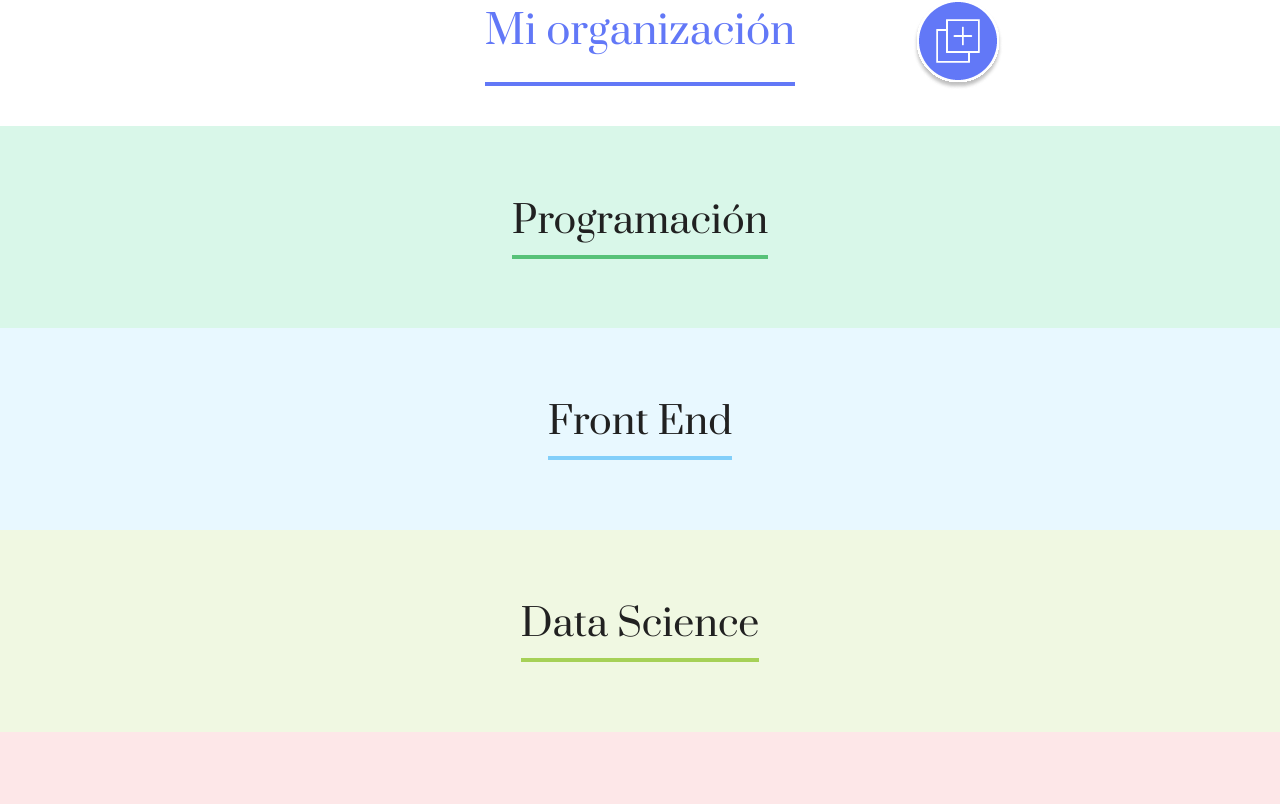
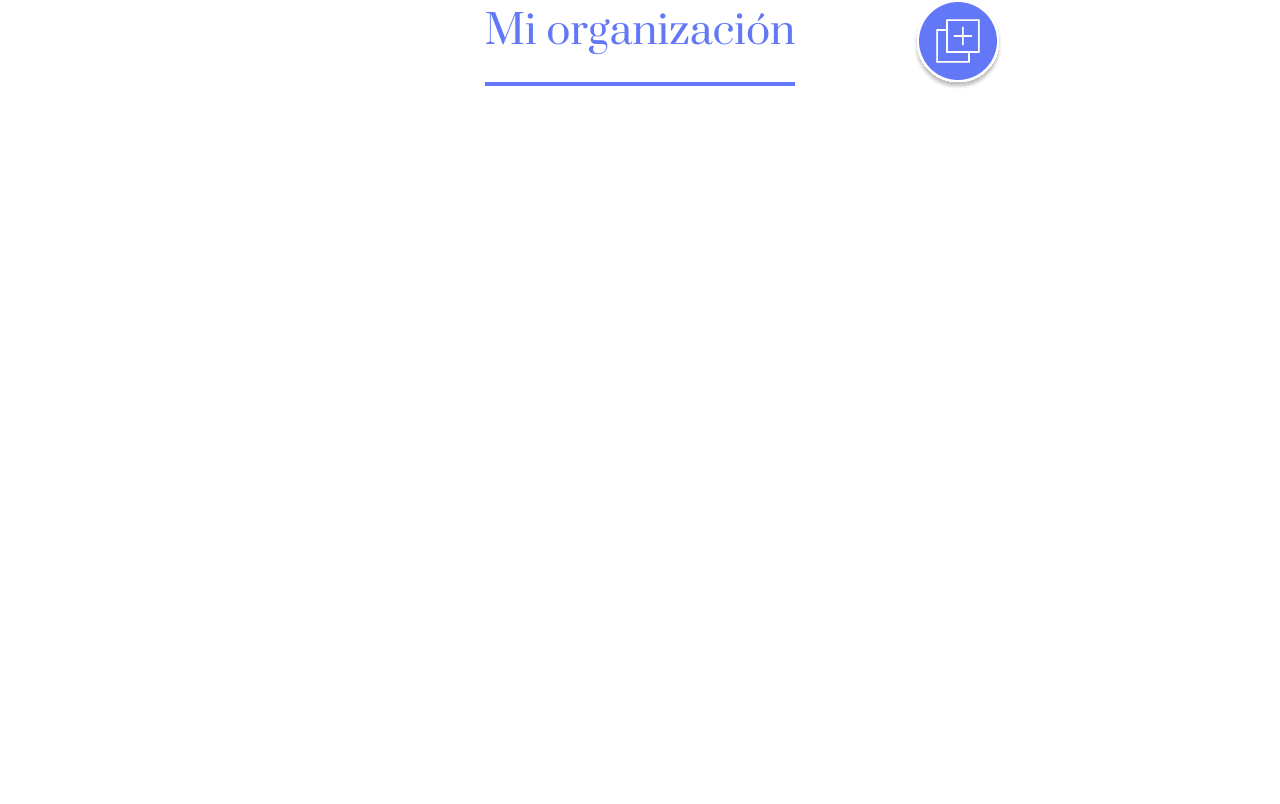
Before and after one commit to Natsumychan/org, a React (Create React App) app: page / in a window 1280 px wide. Shown: the part 1236-2040 px from the top of the page. After the commit the page ends 1362 px from the top, so only its background shows below. Built offline with nearby package versions, Linux system fonts and the light colour scheme.

Commit message:
filtrando equipos

```diff
--- a/src/App.js
+++ b/src/App.js
@@ -75,7 +75,7 @@ function App() {
            equipo={equipo.titulo}
            colorPrimario={equipo.colorPrimario} colorSecundario={equipo.colorSecundario}
            key={index}
-           colaboradores={colaboradores}
+           colaboradores={colaboradores.filter(colaborador => colaborador.equipo === equipo.titulo) }
            />
          )
       }
--- a/src/components/Colaborador/Colaborador.css
+++ b/src/components/Colaborador/Colaborador.css
@@ -12,6 +12,7 @@
  width: 100px;
  position:relative;
  bottom: -50px;
+ border-radius: 50%;
 }
 
 .colaborador .info{
--- a/src/components/Equipo/index.js
+++ b/src/components/Equipo/index.js
@@ -9,14 +9,19 @@ const Equipo= (props) =>{
 
  const estiloTitulo= {borderBottom: `4px solid ${props.colorPrimario}`}
 
- return <section className="equipo" style={estiloFondo}>
+ return <>
+  {
+   colaboradores.length > 0 &&
+     <section className="equipo" style={estiloFondo}>
      <h3 style={estiloTitulo}>{props.equipo}</h3>
      <div className="colaboradores">
       {
-    colaboradores.map( (colaborador, index) => <Colaborador datos={colaborador} key={index}/>)
+       colaboradores.map( (colaborador, index) => <Colaborador    datos={colaborador} key={index}/>)
       }
      </div>
      </section>
   }
+ </>
+}
 
 export default Equipo
```
Lines whose indentation alone changed are shown as unchanged.
